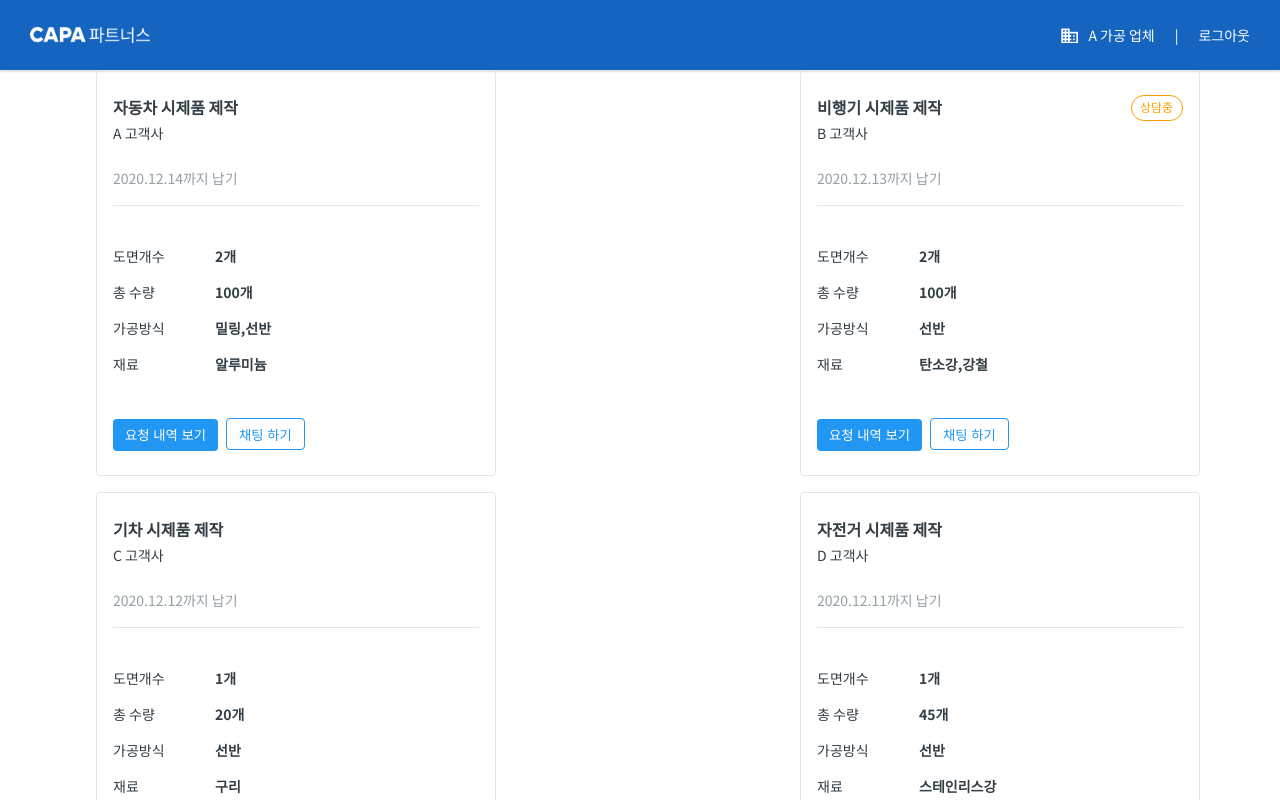
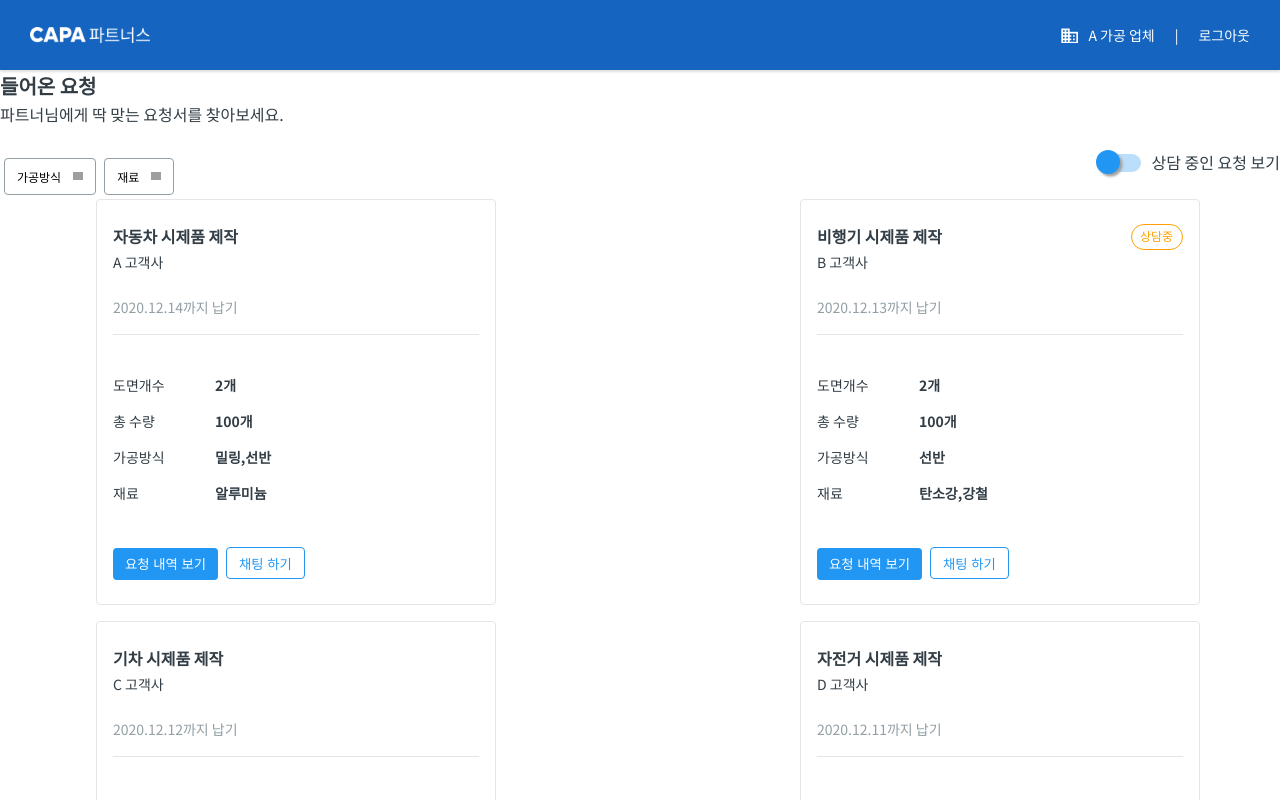
Before and after one commit to PreOnBoarding-Team17/Week2_Dashboard, a React (Create React App) app: page / in a window 1280 px wide. Shown: the top 800 px of the page. Built offline with nearby package versions, Linux system fonts and the light colour scheme; data requests are answered from the project's data file; grey boxes are pictures that could not be loaded.

Commit message:
refactor #1: 상위 컴포넌트에서 상태관리하도록 변경

```diff
--- a/src/Components/Common/Filter/index.tsx
+++ b/src/Components/Common/Filter/index.tsx
@@ -1,4 +1,4 @@
-import React, { useRef, useState } from 'react';
+import React, { useCallback, useRef, useState } from 'react';
 import 'Components/Common/Filter/scss/Filter.scss';
 import { IFilter } from 'Utils/Interface';
 
@@ -10,25 +10,27 @@ const Filter: React.FC<IFilter> = ({
   setIsToggleSelect,
   buttonRef,
   onClickSelect,
+  selected,
+  setSelected,
 }) => {
-  const [count, setCount] = useState<number>(0);
-  const [selected, setSelected] = useState<string[]>([]);
-
-  const onChangeCheckbox = (option: string) => {
+  const onChangeCheckbox = useCallback(
+    (option: string) => {
       if (selected.find((item: string) => item === option) === undefined) {
+        console.log([...selected, option]);
         setSelected([...selected, option]);
-      setCount(count + 1);
       } else {
+        console.log(selected.filter((item: string) => item !== option));
         setSelected(selected.filter((item: string) => item !== option));
-      setCount(count - 1);
       }
       setIsToggleSelect('');
       buttonRef.current?.classList.remove('focused');
-  };
+    },
+    [selected, setSelected, setIsToggleSelect, buttonRef]
+  );
 
+  console.log(name);
   return (
     <div className={`select-item filter__select-item__${name}`}>
-      <form name={name}>
       <button
         type="button"
         className="select-item__title"
@@ -36,8 +38,8 @@ const Filter: React.FC<IFilter> = ({
         ref={buttonRef}
       >
         {title}
-          {count > 0 && (
-            <span className="select-item__title__count">({count})</span>
+        {selected.length > 0 && (
+          <span className="select-item__title__count">({selected.length})</span>
         )}
         <span className="arrow-down-icon"></span>
       </button>
@@ -67,9 +69,8 @@ const Filter: React.FC<IFilter> = ({
           })}
         </ul>
       )}
-      </form>
     </div>
   );
 };
 
-export default Filter;
+export default React.memo(Filter);
--- a/src/Components/Common/Filter/scss/Filter.scss
+++ b/src/Components/Common/Filter/scss/Filter.scss
@@ -56,6 +56,7 @@
     background-color: white;
     box-sizing: border-box;
     padding: 17px 12px;
+    z-index: 10;
 
     & .checkbox-item {
       margin-bottom: 10px;
--- a/src/Components/Dashboard/FilterMenu.tsx
+++ b/src/Components/Dashboard/FilterMenu.tsx
@@ -3,8 +3,14 @@ import { METHOD, METHOD_NAME, MATERIAL, MATERIAL_NAME } from 'Utils/Constants';
 import Filter from 'Components/Common/Filter';
 import Toggle from 'Components/Common/Toggle';
 import 'Components/Dashboard/scss/FilterMenu.scss';
+import { IFilterMenu } from 'Utils/Interface';
 
-function FilterMenu() {
+const FilterMenu: React.FC<IFilterMenu> = ({
+  methodSelected,
+  setMethodSelected,
+  materalSelected,
+  setMaterialSelected,
+}) => {
   const [toggle, setToggle] = useState<boolean>(false);
   const [isToggleSelect, setIsToggleSelect] = useState<string>('');
   const methodRef = useRef<HTMLButtonElement>(null);
@@ -34,7 +40,7 @@ function FilterMenu() {
     }
   };
 
-  console.log(toggle);
+  // console.log(toggle);
   return (
     <div className="filter">
       <div className="filter__select-item">
@@ -46,6 +52,8 @@ function FilterMenu() {
           setIsToggleSelect={setIsToggleSelect}
           buttonRef={methodRef}
           onClickSelect={onClickSelect}
+          selected={methodSelected}
+          setSelected={setMethodSelected}
         />
         <Filter
           title={MATERIAL_NAME}
@@ -55,6 +63,8 @@ function FilterMenu() {
           setIsToggleSelect={setIsToggleSelect}
           buttonRef={materialRef}
           onClickSelect={onClickSelect}
+          selected={materalSelected}
+          setSelected={setMaterialSelected}
         />
       </div>
       <div className="filter__toggle-item">
@@ -62,6 +72,6 @@ function FilterMenu() {
       </div>
     </div>
   );
-}
+};
 
 export default FilterMenu;
--- a/src/Components/Dashboard/index.tsx
+++ b/src/Components/Dashboard/index.tsx
@@ -1,5 +1,6 @@
 import React, { useEffect, useState } from 'react';
 import Card from 'Components/Common/Card';
+import FilterMenu from 'Components/Dashboard/FilterMenu';
 import { callAPI } from 'API';
 import { DataInterface } from 'Utils/Interface';
 
@@ -7,6 +8,8 @@ import 'Components/Dashboard/scss/Dashboard.scss';
 
 const Dashboard: React.FC = () => {
   const [datas, setDatas] = useState<DataInterface[]>([]);
+  const [methodSelected, setMethodSelected] = useState<string[]>([]);
+  const [materalSelected, setMaterialSelected] = useState<string[]>([]);
   const requestGET = async () => {
     await callAPI.get('/').then((res) => setDatas(res.data));
   };
@@ -16,10 +19,24 @@ const Dashboard: React.FC = () => {
   }, []);
 
   return (
-    <div className="dash-board">
-      {datas.map((data: DataInterface) => (
-        <Card key={data['id']} data={data} />
-      ))}
+    <div className="body-container">
+      <div className="body-container__header">
+        <h1 className="body-container__header__title">들어온 요청</h1>
+        <h3 className="body-container__header__subtitle">
+          파트너님에게 딱 맞는 요청서를 찾아보세요.
+        </h3>
+      </div>
+      <FilterMenu
+        methodSelected={methodSelected}
+        setMethodSelected={setMethodSelected}
+        materalSelected={materalSelected}
+        setMaterialSelected={setMaterialSelected}
+      />
+      <div className="dash-board">
+        {datas.map((data: DataInterface) => (
+          <Card key={data['id']} data={data} />
+        ))}
+      </div>
     </div>
   );
 };
--- a/src/Components/Dashboard/scss/Dashboard.scss
+++ b/src/Components/Dashboard/scss/Dashboard.scss
@@ -1,3 +1,17 @@
+.body-container {
+  &__header {
+    margin-bottom: 28px;
+    &__title {
+      font-size: 20px;
+      font-weight: 600;
+      line-height: 1.6;
+    }
+    &__subtitle {
+      font-size: 16px;
+      font-weight: 400;
+      line-height: 1.5;
+    }
+  }
   .dash-board {
     padding: 0 80px;
     width: 100%;
@@ -7,3 +21,4 @@
     justify-content: space-between;
     box-sizing: border-box;
   }
+}
--- a/src/Components/Dashboard/scss/FilterMenu.scss
+++ b/src/Components/Dashboard/scss/FilterMenu.scss
@@ -1,6 +1,8 @@
 .filter {
   display: flex;
   justify-content: space-between;
+  width: 100%;
+
   &__select-item {
     display: flex;
   }
```
Lines whose indentation alone changed are shown as unchanged.
